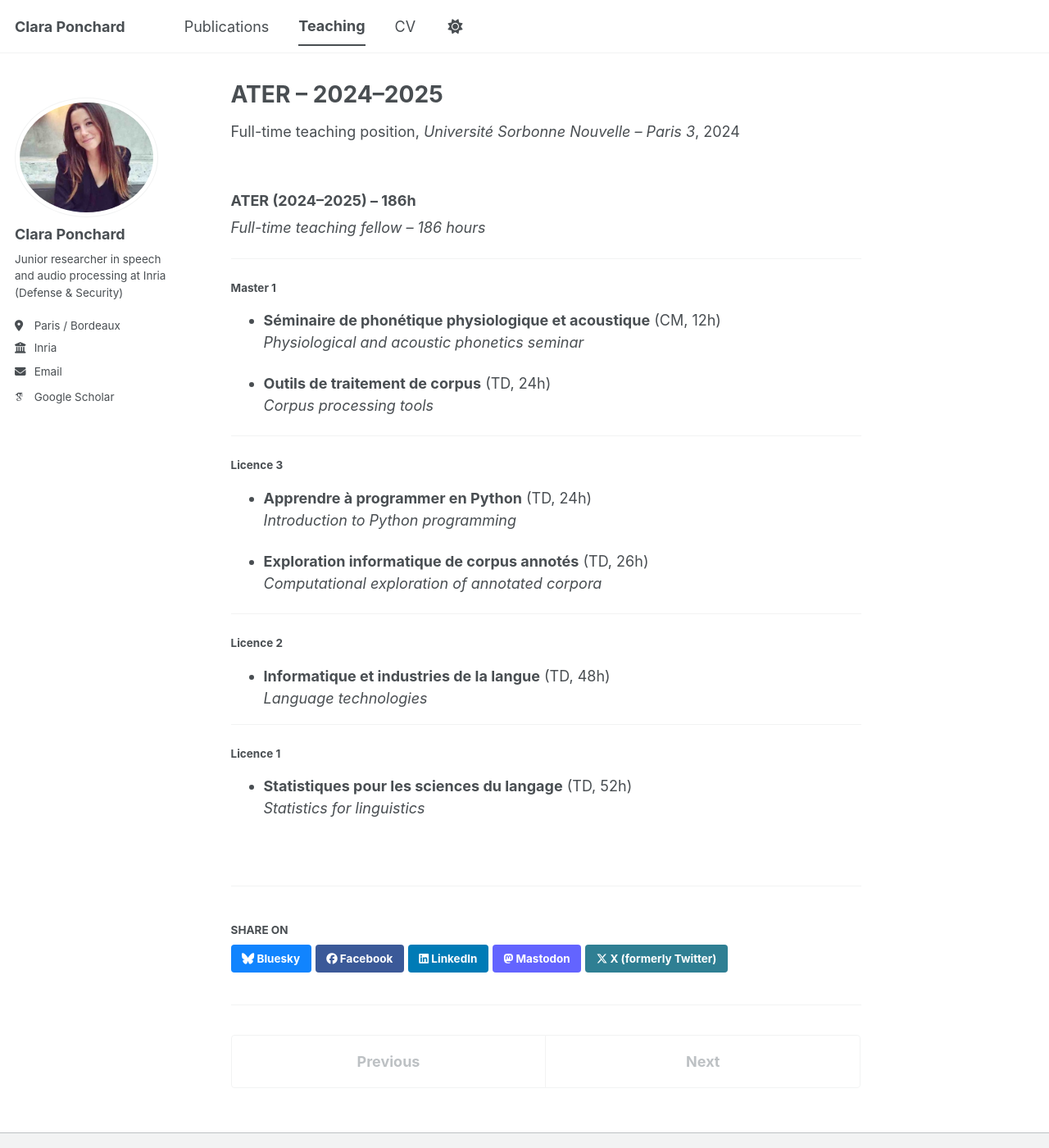
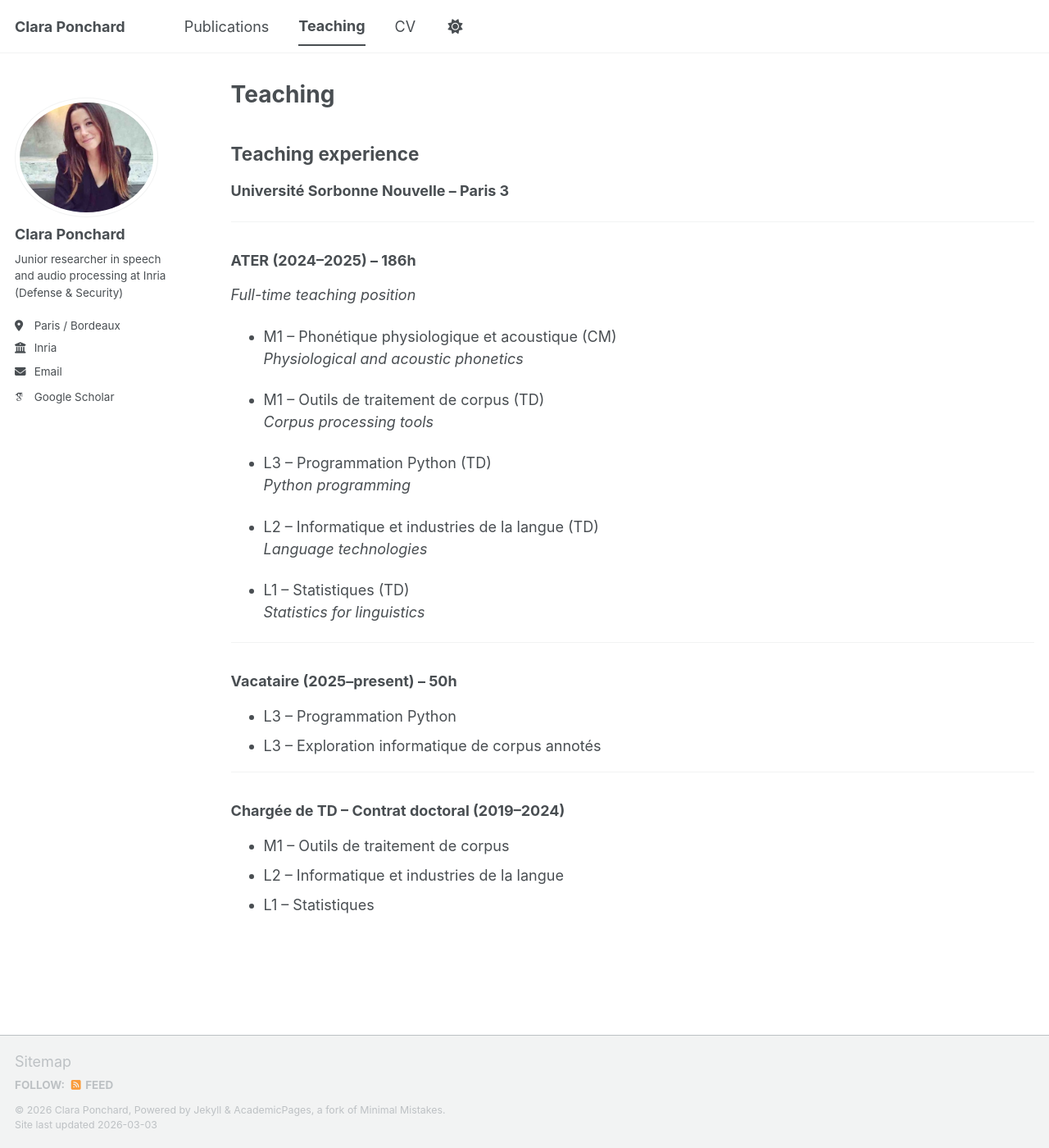
Before and after one commit to ClaraPonchard/ClaraPonchard.github.io, a Jekyll site: the page built from _teaching/2014-spring-teaching-1.md, in a window 1280 px wide and 1400 px high. Shown: the whole window at 82% size. Built offline with Jekyll 4.4.1, drawn with Linux system fonts in a browser that asks for light colours; some web fonts are replaced; a script bundle is joined from its source files by our own code; library files that are not in the unit come from our copies.

Commit message:
Update 2014-spring-teaching-1.md

```diff
--- a/_teaching/2014-spring-teaching-1.md
+++ b/_teaching/2014-spring-teaching-1.md
@@ -1,42 +1,44 @@
 ---
-title: "ATER – 2024–2025"
-collection: teaching
-type: "Full-time teaching position"
-permalink: /teaching/2024-ater
-venue: "Université Sorbonne Nouvelle – Paris 3"
-date: 2024-09-01
-location: "Paris, France"
+layout: archive
+title: "Teaching"
+permalink: /teaching/
+author_profile: true
+---
+
+## Teaching experience
+**Université Sorbonne Nouvelle – Paris 3**
+
 ---
 
 ### ATER (2024–2025) – 186h
-*Full-time teaching fellow – 186 hours*
+*Full-time teaching position*
+
+- M1 – Phonétique physiologique et acoustique (CM)
+  *Physiological and acoustic phonetics*
+
+- M1 – Outils de traitement de corpus (TD)
+  *Corpus processing tools*
+
+- L3 – Programmation Python (TD)
+  *Python programming*
+
+- L2 – Informatique et industries de la langue (TD)
+  *Language technologies*
+
+- L1 – Statistiques (TD)
+  *Statistics for linguistics*
 
 ---
 
-#### Master 1
-- **Séminaire de phonétique physiologique et acoustique** (CM, 12h)
-  *Physiological and acoustic phonetics seminar*
+### Vacataire (2025–present) – 50h
 
-- **Outils de traitement de corpus** (TD, 24h)
-  *Corpus processing tools*
+- L3 – Programmation Python
+- L3 – Exploration informatique de corpus annotés
 
 ---
 
-#### Licence 3
-- **Apprendre à programmer en Python** (TD, 24h)
-  *Introduction to Python programming*
+### Chargée de TD – Contrat doctoral (2019–2024)
 
-- **Exploration informatique de corpus annotés** (TD, 26h)
-  *Computational exploration of annotated corpora*
-
----
-
-#### Licence 2
-- **Informatique et industries de la langue** (TD, 48h)
-  *Language technologies*
-
----
-
-#### Licence 1
-- **Statistiques pour les sciences du langage** (TD, 52h)
-  *Statistics for linguistics*
+- M1 – Outils de traitement de corpus
+- L2 – Informatique et industries de la langue
+- L1 – Statistiques
```
